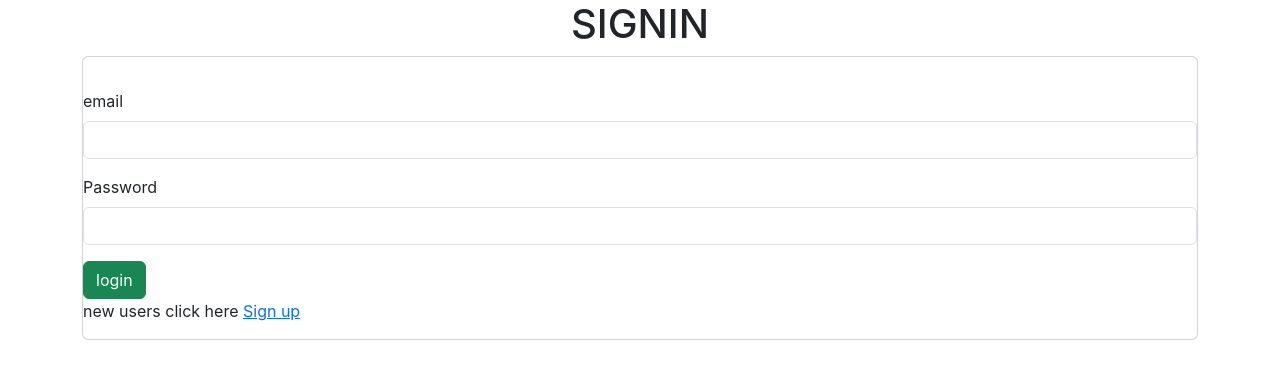
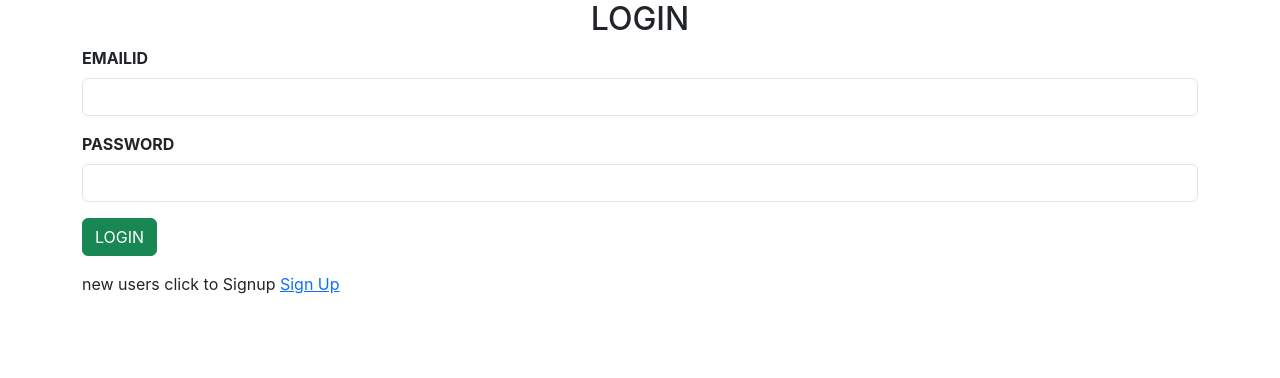
Before and after one commit to Annaeldho01/bus-app-react, a React (Create React App) app: page / in a window 1280 px wide. Shown: the top 378 px of the page. Built offline with nearby package versions, Linux system fonts and the light colour scheme.

Commit message:
project completed

```diff
--- a/src/App.js
+++ b/src/App.js
@@ -1,4 +1,3 @@
-import logo from './logo.svg';
 import './App.css';
 import { BrowserRouter, Route, Routes } from 'react-router-dom';
 import AddUser from './components/AddUser';
--- a/src/components/LoginUser.jsx
+++ b/src/components/LoginUser.jsx
@@ -1,71 +1,63 @@
+import React, { useState } from 'react'
 import axios from 'axios'
-import React, { useState } from 'react'
-import { Link } from 'react-router-dom'
+import { Link, useNavigate } from 'react-router-dom'
+
 
 
 const LoginUser = () => {
-
-    const [data,changeData]=useState([
-        {
+    const [data,setdata]=useState({
         "email":"",
         "password":""
+    })
+    const inputhandler = (event)=>{
+        setdata({...data,[event.target.name]:event.target.value})
     }
-     ])
-
-  const inputHandler=(event)=>{
-      changeData({...data,[event.target.name]:event.target.value})
-  }
-
     const readValue=()=>{
-      console.log(data)
         axios.post("http://localhost:8080/login",data).then(
             (response)=>{
-              console.log(response.data)
-              if (response.data.status=="success") {
-                  alert("successfully logined")
-
-              } else {
-                  alert("error")
-
+                if(response.data.status == "success"){
+                    sessionStorage.setItem("token",response.data.token)
+                    sessionStorage.setItem("userid",response.data.userid)
+                    navigate("/add")
+                }
+                else{
+                    alert("FAILED")
                 }
             }
         ).catch(
             (error)=>{
-              console.log(error)
+                console.log(error.message)
+                alert(error.message)
             }
-      )
+        ).finally()
     }
+    let navigate = useNavigate()
   return (
     <div>
-           <h1 align="center">SIGNIN</h1>
         <div className="container">
-                <div class="card" >
+        <h2 align="center">LOGIN</h2>
 
-                        <div class="card-body">
-
-                        </div>
             <div className="row">
-                            <div className="col col-sm-12 col-md-12 col-lg-12 col-xl-12 col-xxl-12">
+                <div className="col col-12 col-sm-12 col-md-12 col-lg-12 col-xl-12 col-xxl-12">
                     <div className="row g-3">
                         <div className="col col-12 col-sm-12 col-md-12 col-lg-12 col-xl-12 col-xxl-12">
-                                        <label htmlFor="" className="form-label">email</label>
-                                        <input type="text" className="form-control" name='email' value={data.email} onChange={inputHandler}/>
+                            <label htmlFor="" className="form-label"><b>EMAILID</b></label>
+                            <input type="text" className="form-control"  name='email' value={data.email} onChange={inputhandler}/>
                         </div>
                         <div className="col col-12 col-sm-12 col-md-12 col-lg-12 col-xl-12 col-xxl-12">
-                                        <label htmlFor="" className="form-label">Password</label>
-                                        <input type="password"  className="form-control" name='password' value={data.password} onChange={inputHandler} />
+                            <label htmlFor="" className="form-label"><b>PASSWORD</b></label>
+                            <input type="password" name="password" value={data.password} onChange={inputhandler} id="" className="form-control" />
                         </div>
-                                    <div className="col col-12 col-sm-6 col-md-6 col-lg-6 col-xl-6 col-xxl-6">
-                                        <button className="btn btn-success" onClick={readValue}>login</button>
-                                        <p>new users click here <Link to="/reg">Sign up</Link></p>
-
+                        <div className="col col-12 col-sm-12 col-md-12 col-lg-12 col-xl-12 col-xxl-12">
+                            <button className="btn btn-success" onClick={readValue}>LOGIN</button>
                         </div>
-
-
+                        <div className="col col-12 col-sm-12 col-md-12 col-lg-12 col-xl-12 col-xxl-12">
+                        <p>  new users click to Signup <Link to="/reg">Sign Up</Link></p>
                         </div>
                     </div>
                 </div>
-                </div>    </div>
+            </div>
+        </div>
     </div>
   )
 }
```
Lines whose indentation alone changed are shown as unchanged.
